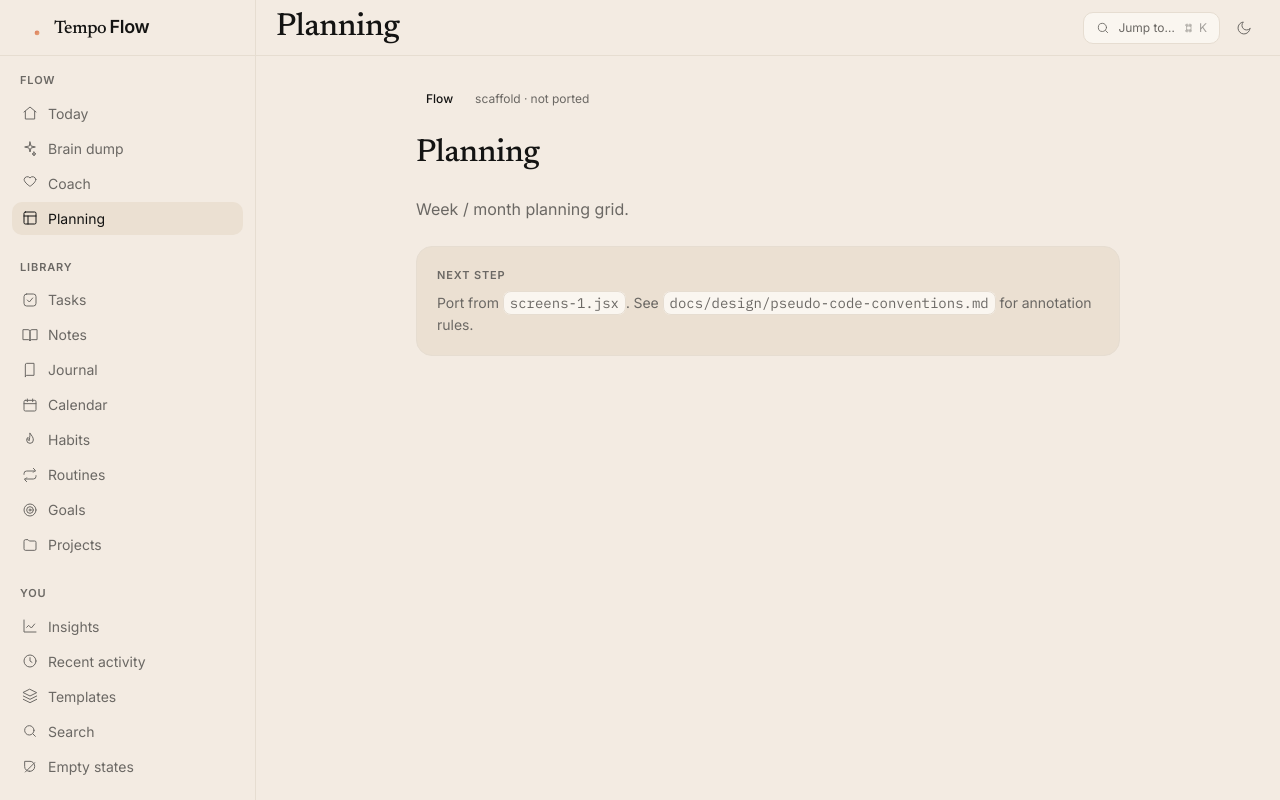
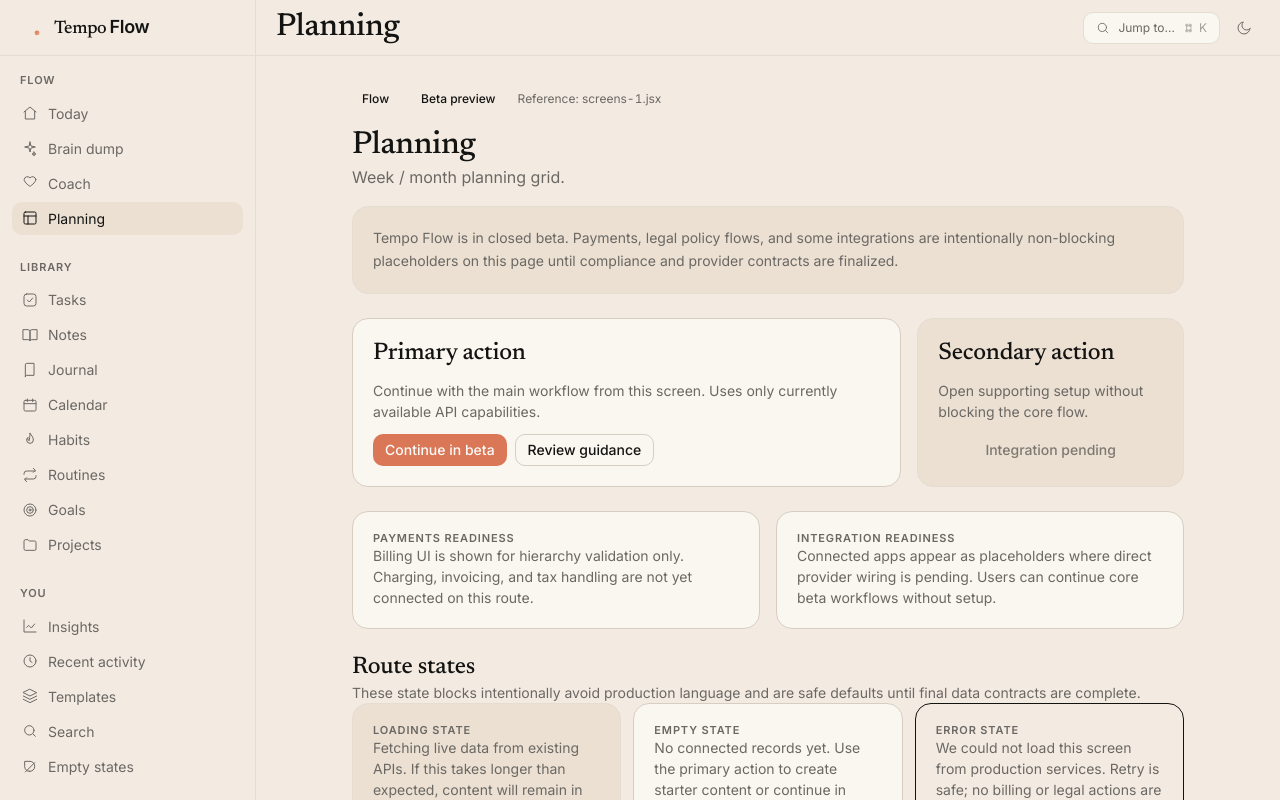
Before and after one commit to Division6066/tempo-rhythm, a Next.js app in the folder apps/web/: page /plan in a window 1280 px wide. Shown: the top 800 px of the page. Built offline with nearby package versions, Linux system fonts and the light colour scheme; no server answers; what @convex-dev/auth would draw is missing.

Commit message:
feat(web): port scaffold routes to concrete beta-safe layout shells (#26)

```diff
--- a/apps/web/components/tempo/ScaffoldScreen.tsx
+++ b/apps/web/components/tempo/ScaffoldScreen.tsx
@@ -1,10 +1,9 @@
-import { SoftCard } from "@tempo/ui/primitives";
-import { Pill } from "@tempo/ui/primitives";
+import { Button, Pill, SoftCard } from "@tempo/ui/primitives";
 
 /**
- * ScaffoldScreen — placeholder body every T-F004 route renders
- * until T-F005* ports the real JSX. Kept deliberately sparse so that
- * the empty state itself communicates "not yet wired".
+ * ScaffoldScreen now renders a concrete beta-safe route shell that mirrors the
+ * hierarchy from the design references while avoiding claims of production
+ * readiness until backend/payment/legal wiring is finalized.
  */
 type Props = {
   title: string;
@@ -13,36 +12,113 @@
   summary?: string;
 };
 
+const routeStateCards = [
+  {
+    label: "Loading state",
+    tone: "sunken" as const,
+    body: "Fetching live data from existing APIs. If this takes longer than expected, content will remain in preview mode.",
+  },
+  {
+    label: "Empty state",
+    tone: "default" as const,
+    body: "No connected records yet. Use the primary action to create starter content or continue in guided setup.",
+  },
+  {
+    label: "Error state",
+    tone: "danger" as const,
+    body: "We could not load this screen from production services. Retry is safe; no billing or legal actions are submitted from this preview.",
+  },
+];
+
 export function ScaffoldScreen({ title, category, source, summary }: Props) {
   return (
-    <div className="mx-auto max-w-3xl p-8 flex flex-col gap-6">
-      <div className="flex items-center gap-3">
+    <main className="mx-auto flex w-full max-w-4xl flex-col gap-6 p-8">
+      <header className="flex flex-col gap-4">
+        <div className="flex flex-wrap items-center gap-3">
           <Pill tone="orange">{category}</Pill>
+          <Pill tone="blue">Beta preview</Pill>
           <span className="text-caption font-tabular text-muted-foreground">
-          scaffold · not ported
+            Reference: {source}
           </span>
         </div>
+
+        <div className="space-y-3">
           <h1 className="text-h1 font-serif">{title}</h1>
-      {summary ? (
-        <p className="text-body text-muted-foreground leading-relaxed">
-          {summary}
+          <p className="text-body leading-relaxed text-muted-foreground">
+            {summary ??
+              "This route has been ported to a concrete layout shell that follows the approved design hierarchy while we complete backend hardening."}
           </p>
-      ) : null}
+        </div>
+
         <SoftCard tone="sunken" padding="md">
-        <div className="flex flex-col gap-2">
-          <span className="font-eyebrow">Next step</span>
-          <span className="text-small text-muted-foreground font-tabular">
-            Port from{" "}
-            <code className="rounded bg-card px-1.5 py-0.5 border border-border-soft">
-              {source}
-            </code>
-            . See <code className="rounded bg-card px-1.5 py-0.5 border border-border-soft">
-              docs/design/pseudo-code-conventions.md
-            </code>{" "}
-            for annotation rules.
-          </span>
+          <p className="text-small leading-relaxed text-muted-foreground">
+            Tempo Flow is in closed beta. Payments, legal policy flows, and some
+            integrations are intentionally non-blocking placeholders on this
+            page until compliance and provider contracts are finalized.
+          </p>
+        </SoftCard>
+      </header>
+
+      <section className="grid gap-4 md:grid-cols-3" aria-label="Primary calls to action">
+        <SoftCard padding="md" className="md:col-span-2">
+          <div className="flex h-full flex-col gap-3">
+            <h2 className="text-h3 font-serif">Primary action</h2>
+            <p className="text-small text-muted-foreground">
+              Continue with the main workflow from this screen. Uses only currently available API capabilities.
+            </p>
+            <div className="mt-auto flex flex-wrap gap-2">
+              <Button variant="primary" size="sm">Continue in beta</Button>
+              <Button variant="soft" size="sm">Review guidance</Button>
+            </div>
           </div>
         </SoftCard>
+
+        <SoftCard tone="sunken" padding="md">
+          <div className="flex h-full flex-col gap-3">
+            <h2 className="text-h3 font-serif">Secondary action</h2>
+            <p className="text-small text-muted-foreground">
+              Open supporting setup without blocking the core flow.
+            </p>
+            <Button variant="ghost" size="sm" disabled>
+              Integration pending
+            </Button>
           </div>
+        </SoftCard>
+      </section>
+
+      <section className="grid gap-4 md:grid-cols-2" aria-label="Readiness disclaimers">
+        <SoftCard padding="md">
+          <h2 className="font-eyebrow">Payments readiness</h2>
+          <p className="mt-2 text-small text-muted-foreground">
+            Billing UI is shown for hierarchy validation only. Charging,
+            invoicing, and tax handling are not yet connected on this route.
+          </p>
+        </SoftCard>
+
+        <SoftCard padding="md">
+          <h2 className="font-eyebrow">Integration readiness</h2>
+          <p className="mt-2 text-small text-muted-foreground">
+            Connected apps appear as placeholders where direct provider wiring
+            is pending. Users can continue core beta workflows without setup.
+          </p>
+        </SoftCard>
+      </section>
+
+      <section className="space-y-3" aria-label="Route state variants">
+        <h2 className="text-h3 font-serif">Route states</h2>
+        <p className="text-small text-muted-foreground">
+          These state blocks intentionally avoid production language and are
+          safe defaults until final data contracts are complete.
+        </p>
+        <div className="grid gap-3 md:grid-cols-3">
+          {routeStateCards.map((card) => (
+            <SoftCard key={card.label} tone={card.tone} padding="md">
+              <h3 className="font-eyebrow">{card.label}</h3>
+              <p className="mt-2 text-small text-muted-foreground">{card.body}</p>
+            </SoftCard>
+          ))}
+        </div>
+      </section>
+    </main>
   );
 }
```
Lines whose indentation alone changed are shown as unchanged.
